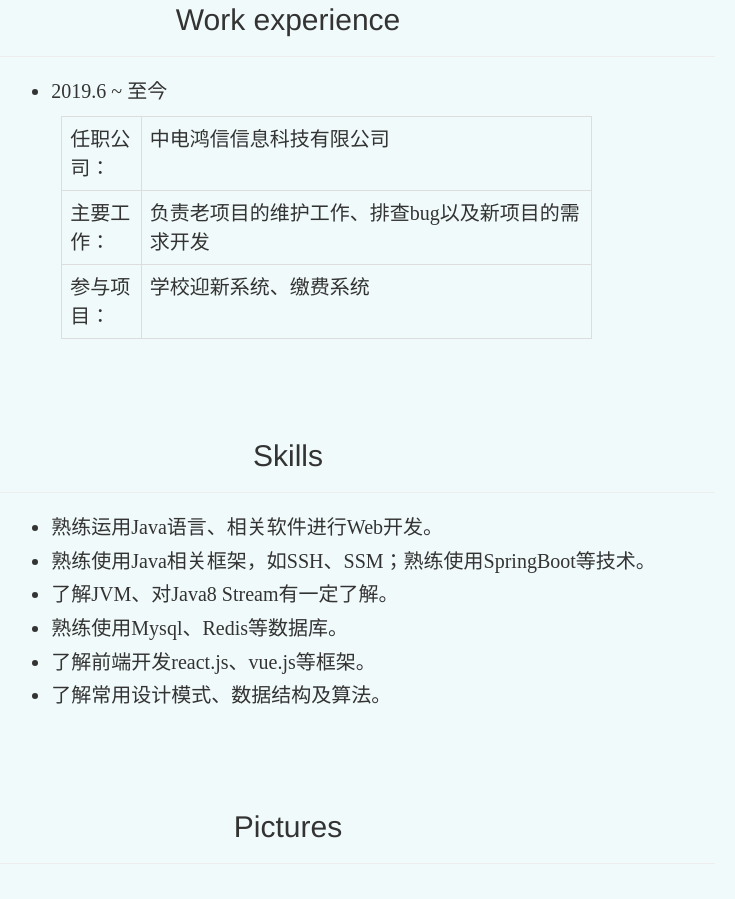
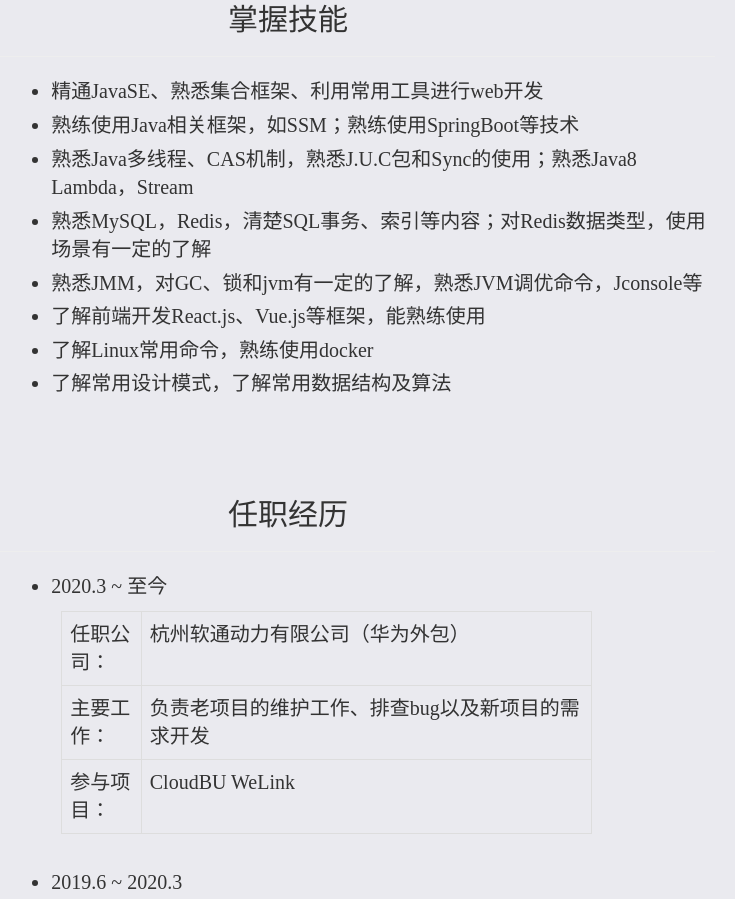
Before and after one commit to lcy2317/aug.github.io, a plain HTML site: page pages/persional.html in a window 1280 px wide. Shown: the part 689-1588 px from the top of the page, without its empty margins (352-1087 px from the left). Drawn offline with Linux system fonts and the light colour scheme.

Commit message:
2020.5.18更新工作经历，排版

```diff
--- a/pages/persional.html
+++ b/pages/persional.html
@@ -15,7 +15,7 @@
     <script src="../js/common/forbid.js"></script>
 </head>
 
-<body style="background-color: #F1FAFA;">
+<body style="background-color: #EAEAEF;">
     <!-- 左侧空白 -->
     <div class="col-md-2 pad">
         <div id="head-1"></div>
@@ -30,7 +30,7 @@
             <p class="title_1 fontSize_1" style="color: black;">Tel: 15052969808</p>
         </div>
         <div id="head_basic_info" class="itemDiv">
-            <h2>Basic information</h2>
+            <h2>基本信息</h2>
             <hr>
             <table  class="table table-bordered fontSize_1" style="width: 80%;margin: auto;border: 0;" >
                 <tr>
@@ -77,12 +77,45 @@
                 </tr>
             </table>
         </div>
+        <!-- 技能 -->
+        <div id="Skills" class="itemDiv">
+            <h2>掌握技能</h2>
+            <hr>
+            <ul class="fontSize_1">
+                <li>精通JavaSE、熟悉集合框架、利用常用工具进行web开发</li>
+                <li>熟练使用Java相关框架，如SSM；熟练使用SpringBoot等技术</li>
+                <li>熟悉Java多线程、CAS机制，熟悉J.U.C包和Sync的使用；熟悉Java8 Lambda，Stream</li>
+                <li>熟悉MySQL，Redis，清楚SQL事务、索引等内容；对Redis数据类型，使用场景有一定的了解</li>
+                <li>熟悉JMM，对GC、锁和jvm有一定的了解，熟悉JVM调优命令，Jconsole等</li>
+                <li>了解前端开发React.js、Vue.js等框架，能熟练使用</li>
+                <li>了解Linux常用命令，熟练使用docker</li>
+                <li>了解常用设计模式，了解常用数据结构及算法</li>
+            </ul>
+        </div>
         <div id="work_exp" class="itemDiv">
-            <h2>Work experience</h2>
+            <h2>任职经历</h2>
             <hr>
             <ul class="fontSize_1">
                     <li>
-                       <p>2019.6 ~ 至今</p>
+                        <p>2020.3 ~ 至今</p>
+                            <table class="table table-bordered fontSize_1" style="width: 80%;margin: auto;margin-left: 10px;">
+                                <tr>
+                                    <td class="td_3">任职公司：</td>
+                                    <td>杭州软通动力有限公司（华为外包）</td>
+                                </tr>
+                                <tr>
+                                    <td class="td_3">主要工作：</td>
+                                    <td>负责老项目的维护工作、排查bug以及新项目的需求开发</td>
+                                </tr>
+                                <tr>
+                                    <td class="td_3">参与项目：</td>
+                                    <td>CloudBU WeLink</td>
+                                </tr>
+                            </table>
+                    </li>
+                    <br/>
+                    <li>
+                       <p>2019.6 ~ 2020.3</p>
                         <table class="table table-bordered fontSize_1" style="width: 80%;margin: auto;margin-left: 10px;">
                             <tr>
                                 <td class="td_3">任职公司：</td>
@@ -90,7 +123,8 @@
                             </tr>
                             <tr>
                                 <td class="td_3">主要工作：</td>
-                                <td>负责老项目的维护工作、排查bug以及新项目的需求开发</td>
+                                <td>负责项目组内的老学校迎新系统的的维护工作，该项目主要功能为学校线上迎新，学生信息填写，缴费等。根据不同学校的要求优化功能。第二个项目是学校的开放缴费系统，包含收费项导入，实时流水，退款流程等操作。
+                                    学生通过手机端扫码缴费，老师后台进行对账，退款，确认等一系列流程。本人参与了后台大部分的功能开发工作。</td>
                             </tr>
                             <tr>
                                 <td class="td_3">参与项目：</td>
@@ -101,32 +135,9 @@
             </ul>
 
         </div>
-        <!-- 技能 -->
-        <div id="Skills" class="itemDiv">
-            <h2>Skills</h2>
-            <hr>
-            <ul class="fontSize_1">
-                <li>熟练运用Java语言、相关软件进行Web开发。</li>
-                <li>熟练使用Java相关框架，如SSH、SSM；熟练使用SpringBoot等技术。</li>
-                <li>了解JVM、对Java8 Stream有一定了解。</li>
-                <li>熟练使用Mysql、Redis等数据库。</li>
-                <li>了解前端开发react.js、vue.js等框架。</li>
-                <li>了解常用设计模式、数据结构及算法。</li>
-            </ul>
-        </div>
-        <!-- 图片 -->
-        <div id="Pictures" class="itemDiv">
-            <h2>Pictures</h2>
-            <hr>
-            <div style="text-align: center;">
-                <img src="../images/Pic1.png" class="picDemo">
-                <img src="../images/Pic2.png" class="picDemo">
-                <img src="../images/Pic3.png" class="picDemo">
-            </div>
-        </div>
         <!-- 其他爱好 -->
         <div id="Others" class="itemDiv">
-            <h2>Others</h2>
+            <h2>其他</h2>
             <hr>
             <ul class="fontSize_1">
                     <li>在校期间担任校自管会部长、新生导生。</li>
@@ -136,7 +147,7 @@
         </div>
         <!-- 联系方式 -->
         <div id="Contact" class="itemDiv">
-            <h2>Find me</h2>
+            <h2>扫我添加好友</h2>
             <hr>
             <div class="ContactDiv">
                 <img src="../images/wechat.png" class="img-rounded item">
```
